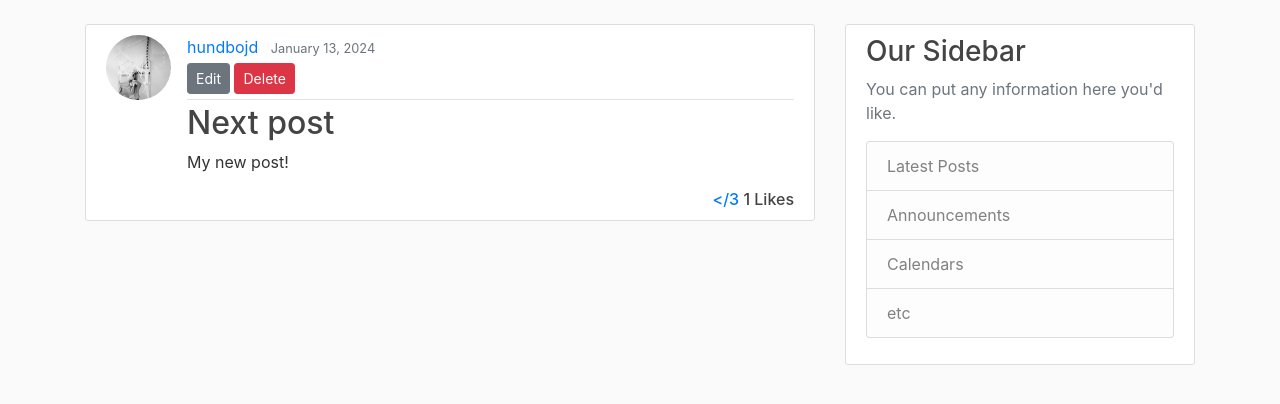
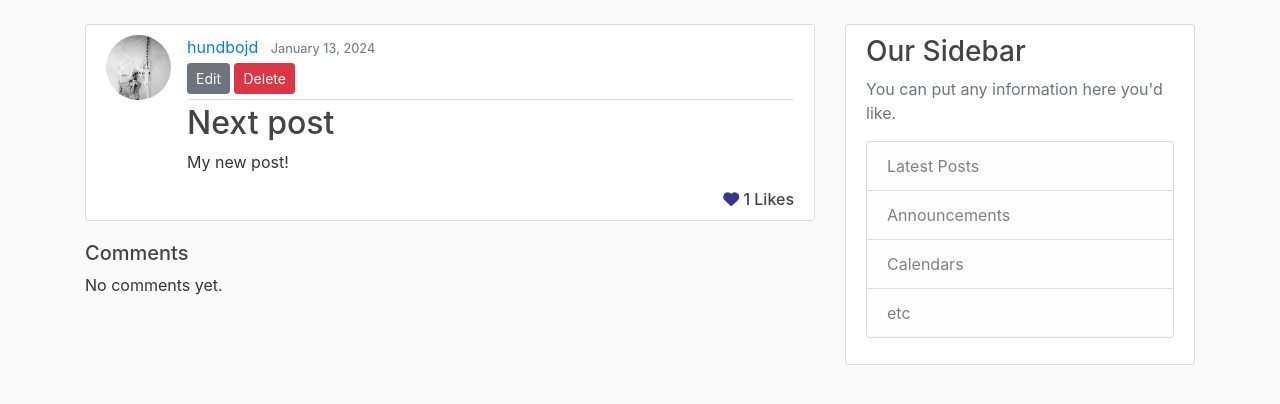
Before and after one commit to hundbojd/diango-app, a Django app: page /post/1/ in a window 1280 px wide. Shown: the part 56-460 px from the top of the page. Run offline with Django 5.2, Linux system fonts and the light colour scheme; a user stored in the database is signed in; data comes from the database, SQL or seed files in the repository; both versions use the stored data as it was after the commit; parts of the project's set-up code (start-up, migrations or seed data) failed here and were passed over; some libraries are stand-ins or nearby versions.

Commit message:
added Comments section

```diff
--- a/django_app/blog/admin.py
+++ b/django_app/blog/admin.py
@@ -1,4 +1,5 @@
 from django.contrib import admin
-from .models import Post
+from .models import Post, Comments
 
 admin.site.register(Post)
+admin.site.register(Comments)
--- a/django_app/blog/models.py
+++ b/django_app/blog/models.py
@@ -23,3 +23,14 @@ class Post(models.Model):
 
     def get_absolute_url(self):
         return reverse('post-detail', kwargs={'pk': self.pk})
+
+
+class Comments(models.Model):
+    post = models.ForeignKey(Post, related_name='comments', on_delete=models.CASCADE)
+    name = models.CharField(max_length=255)
+    content = models.TextField()
+    date_posted = models.DateTimeField(default=timezone.now)
+    likes = models.ManyToManyField(User, related_name='comment_like', blank=True)
+
+    def str(self):
+        return f"{self.post.title} - {self.name}"
--- a/django_app/blog/templates/blog/home.html
+++ b/django_app/blog/templates/blog/home.html
@@ -12,7 +12,7 @@
             <p class="article-content">{{ post.content|truncatewords:20  }}</p>
 
             {% if user in post.likes.all %}
-                <h6><i><a class="article-content" href="{% url 'post-detail' post.id %}"><span>Read more</span></a></i><span style="float : right;"><a href="{% url 'post-likes' post.id %}"style=color:#33358f><i class="fa-solid fa-heart"></i></a> {{post.number_of_likes}} Likes</span> </h6>
+                <h6><i><a class="article-content" href="{% url 'post-detail' post.id %}"><span>Read more</span></a></i><span style="float : right;"><a href="{% url 'post-likes' post.id %}" style=color:#33358f><i class="fa-solid fa-heart"></i></a> {{post.number_of_likes}} Likes</span> </h6>
             {% else %}
                 <h6><i><a class="article-content" href="{% url 'post-detail' post.id %}"><span>Read more</span></a></i><span style="float : right;"><a href="{% url 'post-likes' post.id %}" style=color:#66666e><i class="fa fa-heart-o "></i></a> {{post.number_of_likes}} Likes</span> </h6>
             {% endif %}
--- a/django_app/blog/templates/blog/post_detail.html
+++ b/django_app/blog/templates/blog/post_detail.html
@@ -16,10 +16,22 @@
         <h2 class="article-title">{{ object.title }}</h2>
         <p class="article-content">{{ object.content }}</p>
         {% if user in post.likes.all %}
-          <h6 ><span style="float : right;"><a href="{% url 'post-likes' post.id %}"><&#47;3</a> {{post.number_of_likes}} Likes</span> </h6>
+          <h6 ><span style="float : right;"><a href="{% url 'post-likes' post.id %}" style=color:#33358f><i class="fa-solid fa-heart"></i></a> {{post.number_of_likes}} Likes</span> </h6>
         {% else %}
-          <h6><span style="float : right;"><a href="{% url 'post-likes' post.id %}"><3</a> {{post.number_of_likes}} Likes</span> </h6>
+          <h6><span style="float : right;"><a href="{% url 'post-likes' post.id %}" style=color:#66666e><i class="fa fa-heart-o "></i></a> {{post.number_of_likes}} Likes</span> </h6>
         {% endif %}
       </div>
     </article>
+<h5>Comments</h5>
+{% if not post.comments.all %}
+  No comments yet.
+{% else%}
+  {% for comment in post.comments.all %}
+    <strong>{{ comment.name }}- {{ comment.date_posted }} </strong>
+    <br/>
+    {{ comment.content }}
+    <br/>
+  {% endfor %}
+{% endif %}
+<br/><br/>
 {% endblock content %}
```
Also changed, not shown: django_app/blog/migrations/0003_comments.py (added), django_app/blog/views.py (line endings or trailing spaces), django_app/db.sqlite3.
